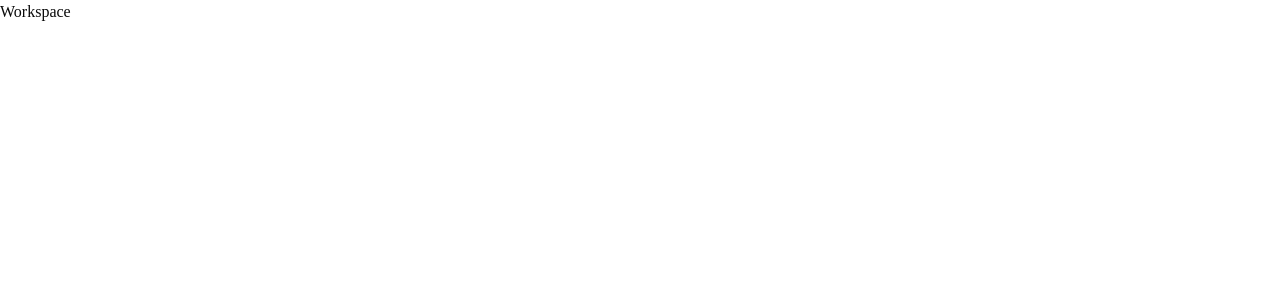
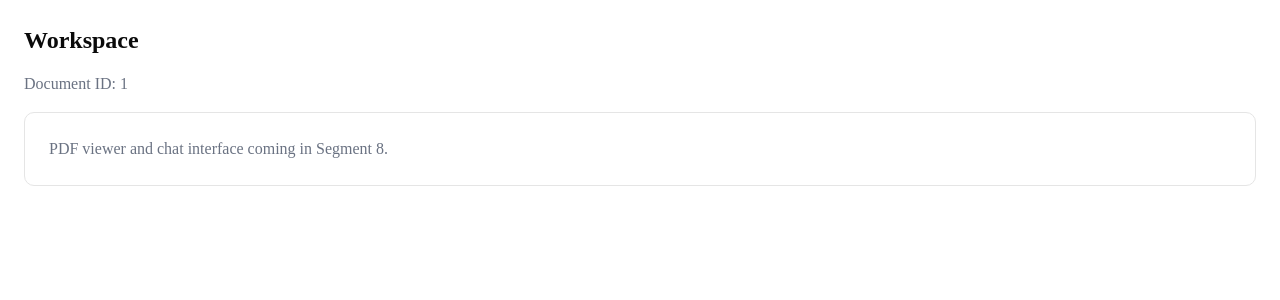
Before and after one commit to avinavverma/rag-app, a Next.js app in the folder frontend/: page /workspace/1 in a window 1280 px wide. Shown: the top 300 px of the page. Built offline with nearby package versions, Linux system fonts and the light colour scheme.

Commit message:
feat: workspace route placeholder page

```diff
--- a/frontend/app/workspace/[docId]/page.tsx
+++ b/frontend/app/workspace/[docId]/page.tsx
@@ -1,3 +1,27 @@
-export default function WorkspacePage() {
-  return <div>Workspace</div>;
+interface WorkspacePageProps {
+  params: Promise<{
+    docId: string;
+  }>;
 }
+
+export default async function WorkspacePage({
+  params,
+}: WorkspacePageProps) {
+  const { docId } = await params;
+
+  return (
+    <main className="p-6 space-y-4">
+      <h1 className="text-2xl font-bold">
+        Workspace
+      </h1>
+
+      <p className="text-gray-500 break-all">
+        Document ID: {docId}
+      </p>
+
+      <div className="border rounded-lg p-6 text-gray-500">
+        PDF viewer and chat interface coming in Segment 8.
+      </div>
+    </main>
+  );
+}
```
